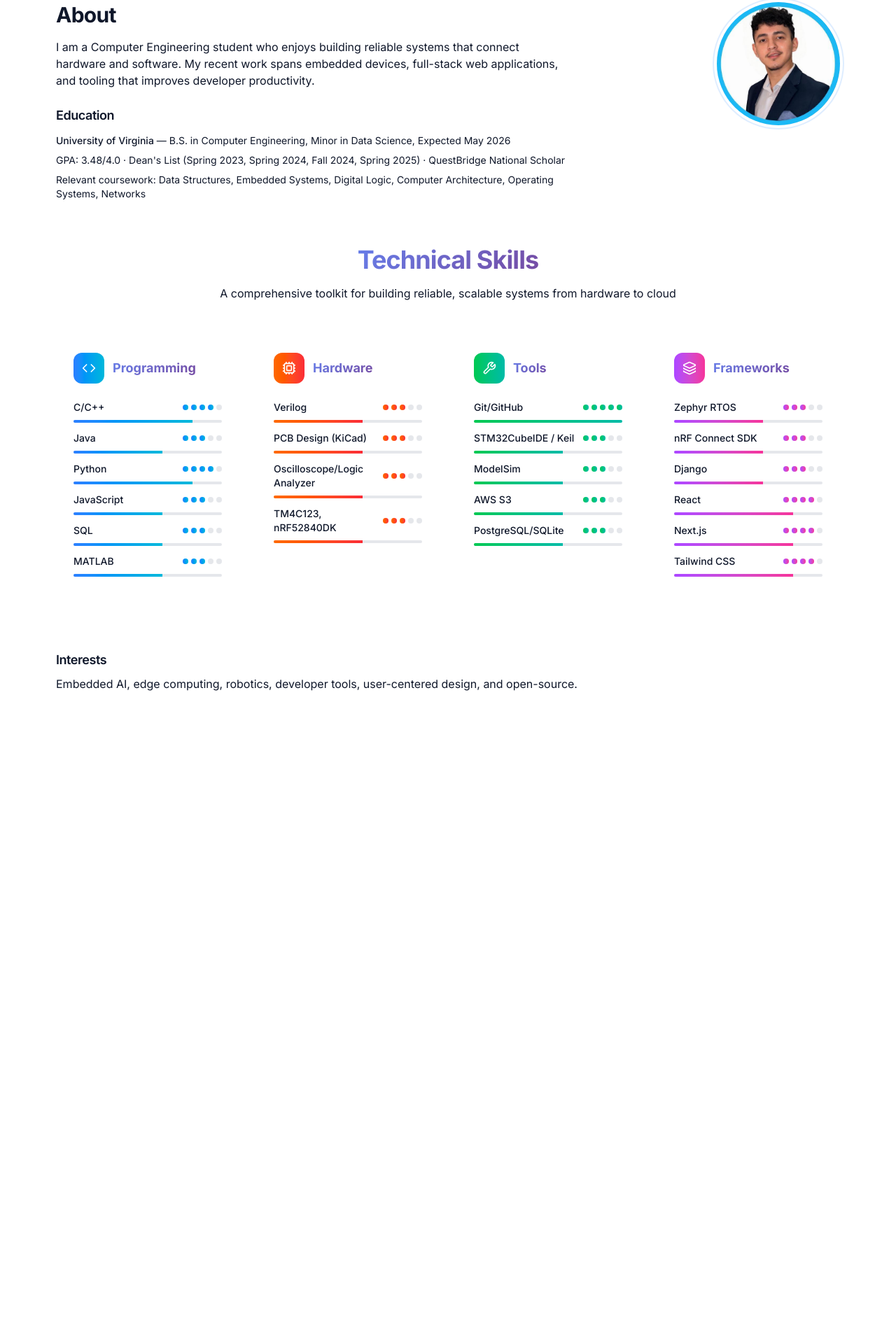
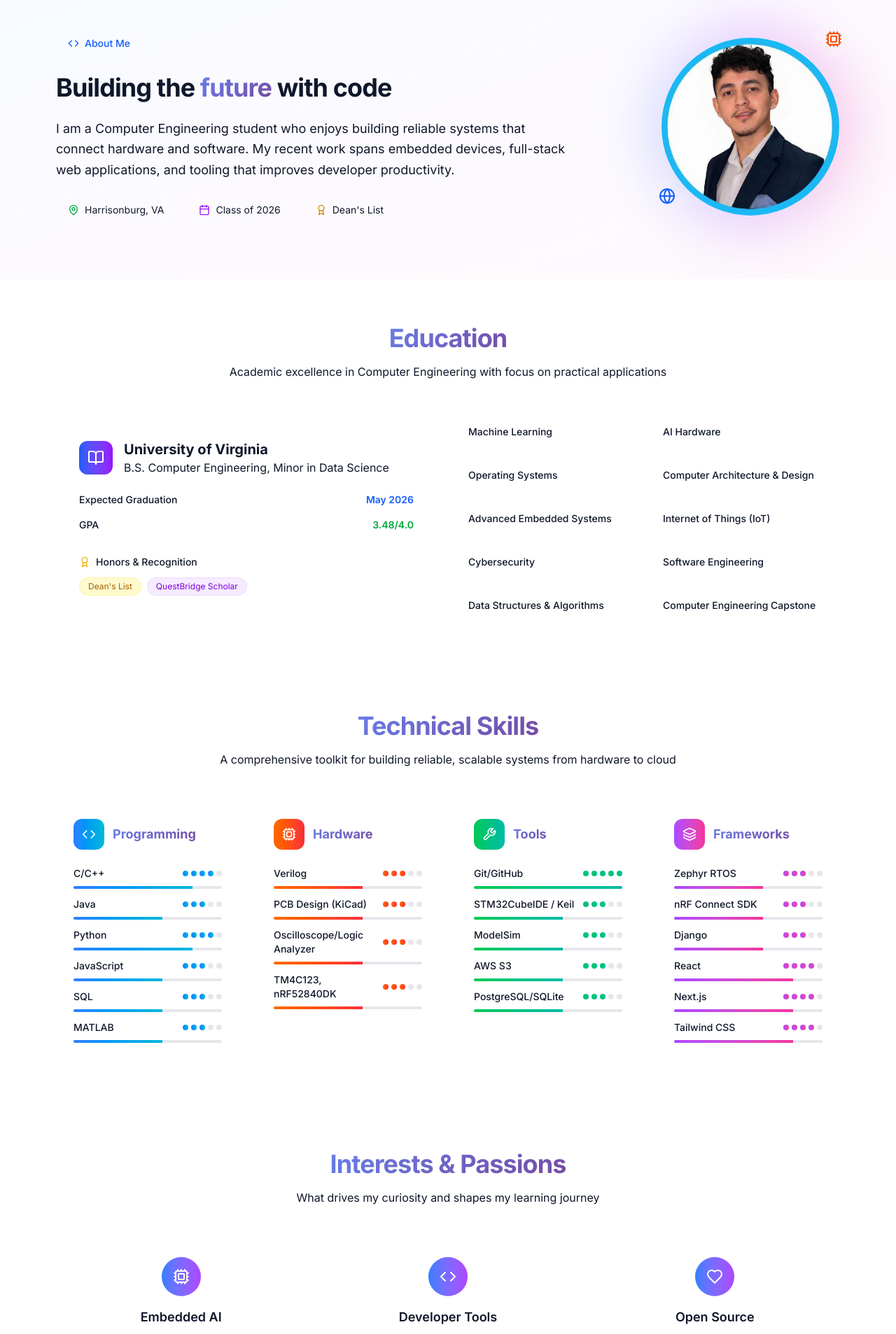
Before and after one commit to ariveram128/ariveram128.dev, a Next.js app: page /about in a window 1280 px wide. Shown: the part 109-2015 px from the top of the page at 70% size. Before the commit the page ends 1162 px from the top, so only its background shows below. Built offline with nearby package versions, Linux system fonts and the light colour scheme.

Commit message:
Improvements to About page

```diff
--- a/src/app/about/page.tsx
+++ b/src/app/about/page.tsx
@@ -1,5 +1,6 @@
 import Image from "next/image";
 import SkillsGrid from "@/components/SkillsGrid";
+import { MapPin, Calendar, Award, BookOpen, Heart, Code, Cpu, Globe } from "lucide-react";
 
 export const metadata = {
   title: "About | Marvin Rivera Martinez",
@@ -9,37 +10,169 @@ export const metadata = {
 export default function AboutPage() {
   return (
     <main className="pb-16">
-      <section className="max-w-6xl mx-auto px-4 pt-10 grid md:grid-cols-3 gap-10 items-start">
-        <div className="md:col-span-2">
-          <h1 className="text-2xl md:text-3xl font-bold tracking-tight">About</h1>
-          <p className="mt-4 text-foreground/80">
+      {/* Hero section */}
+      <section className="relative py-20 overflow-hidden">
+        <div className="absolute inset-0 bg-gradient-to-br from-blue-50/50 via-purple-50/50 to-pink-50/50 dark:from-blue-950/20 dark:via-purple-950/20 dark:to-pink-950/20"></div>
+        <div className="relative z-10 max-w-6xl mx-auto px-4 grid md:grid-cols-3 gap-12 items-center">
+          <div className="md:col-span-2 slide-in-up">
+            <div className="inline-flex items-center gap-2 px-4 py-2 rounded-full glass border border-white/20 backdrop-blur-sm mb-6">
+              <Code className="h-4 w-4 text-blue-600" />
+              <span className="text-sm font-medium text-blue-600 dark:text-blue-400">About Me</span>
+            </div>
+
+            <h1 className="text-3xl md:text-4xl font-bold tracking-tight mb-6">
+              Building the <span className="gradient-text">future</span> with code
+            </h1>
+
+            <p className="text-lg text-foreground/80 leading-relaxed mb-6">
               I am a Computer Engineering student who enjoys building reliable systems that connect
               hardware and software. My recent work spans embedded devices, full-stack web
               applications, and tooling that improves developer productivity.
             </p>
-          <div className="mt-6">
-            <h2 className="text-lg font-semibold tracking-tight">Education</h2>
-            <ul className="mt-3 text-sm space-y-2">
-              <li>
-                <span className="font-medium">University of Virginia</span> — B.S. in Computer Engineering, Minor in Data Science, Expected May 2026
-              </li>
-              <li className="text-foreground/70">GPA: 3.48/4.0 · Dean&#39;s List (Spring 2023, Spring 2024, Fall 2024, Spring 2025) · QuestBridge National Scholar</li>
-              <li className="text-foreground/70">Relevant coursework: Data Structures, Embedded Systems, Digital Logic, Computer Architecture, Operating Systems, Networks</li>
-            </ul>
+
+            <div className="flex flex-wrap gap-4">
+              <div className="flex items-center gap-2 px-4 py-2 rounded-lg glass border border-white/20 backdrop-blur-sm">
+                <MapPin className="h-4 w-4 text-green-600" />
+                <span className="text-sm">Harrisonburg, VA</span>
+              </div>
+              <div className="flex items-center gap-2 px-4 py-2 rounded-lg glass border border-white/20 backdrop-blur-sm">
+                <Calendar className="h-4 w-4 text-purple-600" />
+                <span className="text-sm">Class of 2026</span>
+              </div>
+              <div className="flex items-center gap-2 px-4 py-2 rounded-lg glass border border-white/20 backdrop-blur-sm">
+                <Award className="h-4 w-4 text-yellow-600" />
+                <span className="text-sm">Dean's List</span>
               </div>
             </div>
+          </div>
+
           <div className="justify-self-center md:justify-self-end">
-          <div className="relative h-44 w-44 rounded-full overflow-hidden ring-2 ring-blue-200/50 dark:ring-blue-400/30 ring-offset-4 ring-offset-background">
-            <Image src="/profile.jpg" alt="Marvin Rivera Martinez" fill className="object-cover" />
+            <div className="relative">
+              {/* Glowing background */}
+              <div className="absolute inset-0 bg-gradient-to-r from-blue-400 via-purple-500 to-pink-500 rounded-full blur-2xl opacity-30 animate-pulse scale-110"></div>
+
+              {/* Profile image */}
+              <div className="relative h-64 w-64 rounded-full overflow-hidden glass border-2 border-white/30 backdrop-blur-lg float">
+                <div className="absolute inset-2 rounded-full bg-gradient-to-br from-blue-400/20 via-purple-500/20 to-pink-500/20"></div>
+                <Image src="/profile.jpg" alt="Marvin Rivera Martinez" fill className="object-cover relative z-10" />
+              </div>
+
+              {/* Floating tech icons */}
+              <div className="absolute -top-4 -right-4 glass rounded-full p-3 float" style={{ animationDelay: "1s" }}>
+                <Cpu className="h-6 w-6 text-orange-600" />
+              </div>
+              <div className="absolute -bottom-4 -left-4 glass rounded-full p-3 float" style={{ animationDelay: "3s" }}>
+                <Globe className="h-6 w-6 text-blue-600" />
+              </div>
+            </div>
           </div>
         </div>
       </section>
+
+      {/* Education section */}
+      <section className="max-w-6xl mx-auto px-4 py-16">
+        <div className="text-center mb-12">
+          <h2 className="text-3xl md:text-4xl font-bold tracking-tight mb-4">
+            <span className="gradient-text">Education</span>
+          </h2>
+          <p className="text-foreground/70 max-w-2xl mx-auto">
+            Academic excellence in Computer Engineering with focus on practical applications
+          </p>
+        </div>
+
+        <div className="grid md:grid-cols-2 gap-8 items-center">
+          <div className="glass rounded-2xl p-8 border border-white/20 backdrop-blur-lg epic-hover slide-in-up">
+            <div className="flex items-center gap-4 mb-6">
+              <div className="p-3 rounded-xl bg-gradient-to-r from-blue-600 to-purple-600 text-white">
+                <BookOpen className="h-6 w-6" />
+              </div>
+              <div>
+                <h3 className="text-xl font-bold">University of Virginia</h3>
+                <p className="text-foreground/70">B.S. Computer Engineering, Minor in Data Science</p>
+              </div>
+            </div>
+
+            <div className="space-y-4">
+              <div className="flex items-center justify-between">
+                <span className="text-sm font-medium">Expected Graduation</span>
+                <span className="text-sm text-blue-600 dark:text-blue-400 font-semibold">May 2026</span>
+              </div>
+              <div className="flex items-center justify-between">
+                <span className="text-sm font-medium">GPA</span>
+                <span className="text-sm text-green-600 dark:text-green-400 font-semibold">3.48/4.0</span>
+              </div>
+              <div className="pt-4 border-t border-white/10">
+                <div className="flex items-center gap-2 mb-3">
+                  <Award className="h-4 w-4 text-yellow-500" />
+                  <span className="text-sm font-medium">Honors & Recognition</span>
+                </div>
+                <div className="flex flex-wrap gap-2">
+                  <span className="text-xs px-3 py-1 rounded-full bg-yellow-100/80 dark:bg-yellow-900/30 text-yellow-700 dark:text-yellow-300 border border-yellow-200/60">Dean's List</span>
+                  <span className="text-xs px-3 py-1 rounded-full bg-purple-100/80 dark:bg-purple-900/30 text-purple-700 dark:text-purple-300 border border-purple-200/60">QuestBridge Scholar</span>
+                </div>
+              </div>
+            </div>
+          </div>
+
+          <div className="grid grid-cols-1 md:grid-cols-2 gap-3">
+            {[
+              "Machine Learning",
+              "AI Hardware",
+              "Operating Systems",
+              "Computer Architecture & Design",
+              "Advanced Embedded Systems",
+              "Internet of Things (IoT)",
+              "Cybersecurity",
+              "Software Engineering",
+              "Data Structures & Algorithms",
+              "Computer Engineering Capstone"
+            ].map((course, index) => (
+              <div
+                key={course}
+                className="p-3 rounded-lg glass border border-white/20 backdrop-blur-sm hover:border-blue-300/50 transition-all duration-300 group"
+                style={{ animationDelay: `${index * 0.1}s` }}
+              >
+                <span className="text-sm font-medium group-hover:text-blue-300 transition-colors">
+                  {course}
+                </span>
+              </div>
+            ))}
+          </div>
+        </div>
+      </section>
+
       <SkillsGrid />
-      <section className="max-w-6xl mx-auto px-4 pt-4">
-        <h2 className="text-lg font-semibold tracking-tight">Interests</h2>
-        <p className="mt-2 text-foreground/80">
-          Embedded AI, edge computing, robotics, developer tools, user-centered design, and open-source.
+
+      {/* Interests section */}
+      <section className="max-w-6xl mx-auto px-4 py-16">
+        <div className="text-center mb-12">
+          <h2 className="text-3xl md:text-4xl font-bold tracking-tight mb-4">
+            <span className="gradient-text">Interests & Passions</span>
+          </h2>
+          <p className="text-foreground/70 max-w-2xl mx-auto">
+            What drives my curiosity and shapes my learning journey
           </p>
+        </div>
+
+        <div className="grid md:grid-cols-3 gap-6">
+          {[
+            { icon: Cpu, title: "Embedded AI", desc: "Edge computing and AI on microcontrollers" },
+            { icon: Code, title: "Developer Tools", desc: "Building tools that improve productivity" },
+            { icon: Heart, title: "Open Source", desc: "Contributing to the community" }
+          ].map((interest, index) => (
+            <div
+              key={interest.title}
+              className="p-6 rounded-2xl glass border border-white/20 backdrop-blur-lg epic-hover slide-in-up text-center"
+              style={{ animationDelay: `${index * 0.2}s` }}
+            >
+              <div className="inline-flex p-4 rounded-full bg-gradient-to-r from-blue-500 to-purple-500 text-white mb-4">
+                <interest.icon className="h-6 w-6" />
+              </div>
+              <h3 className="text-lg font-semibold mb-2">{interest.title}</h3>
+              <p className="text-sm text-foreground/70">{interest.desc}</p>
+            </div>
+          ))}
+        </div>
       </section>
     </main>
   );
```
Lines whose indentation alone changed are shown as unchanged.
